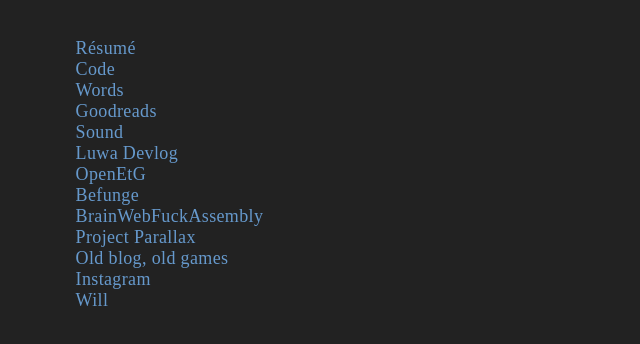
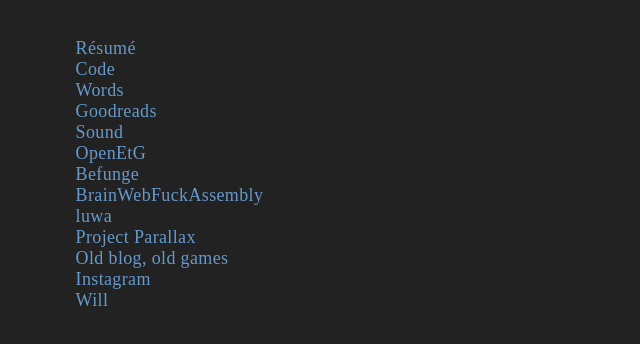
Before and after one commit to serprex/serprex.github.io, a plain HTML site: page index.html in a window 1280 px wide. Shown: the whole page, without its empty margins (0-640 px from the left). Drawn offline with Linux system fonts and the light colour scheme; no server answers.

Commit message:
patreon dead

```diff
--- a/index.html
+++ b/index.html
@@ -5,10 +5,10 @@
 <a href="/w">Words</a><br>
 <a href="https://goodreads.com/serprex">Goodreads</a><br>
 <a href="https://soundcloud.com/serprex">Sound</a><br>
-<a href="https://patreon.com/serprex">Luwa Devlog</a><br>
 <a href="https://etg.dek.im">OpenEtG</a><br>
 <a href="/Befunge">Befunge</a><br>
 <a href="/brainwebfuckassembly">BrainWebFuckAssembly</a><br>
+<a href="/luwa">luwa</a><br>
 <a href="/pp/g.htm">Project Parallax</a><br>
 <a href="https://64digits.com/user/s">Old blog, old games</a><br>
 <a href="https://instagram.com/junkmute">Instagram</a><br>
```
